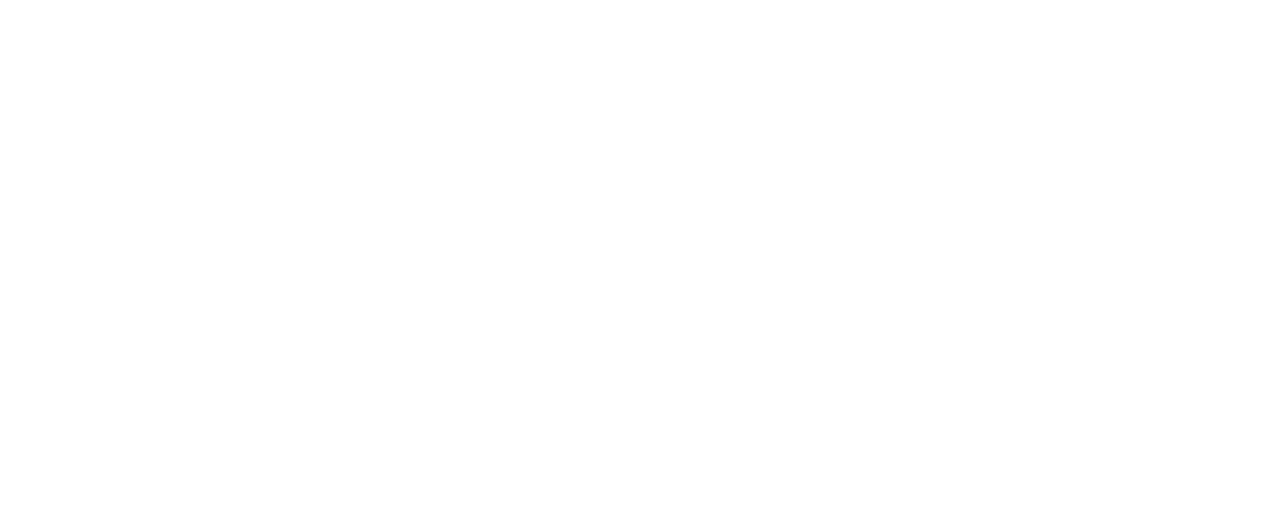
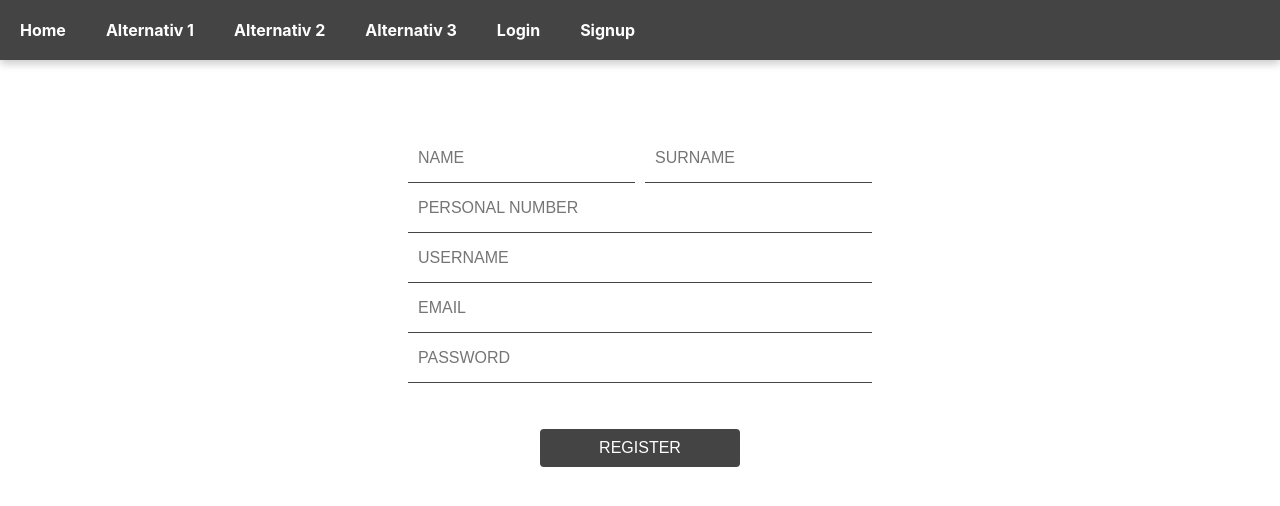
Before and after one commit to RobertFuruvald/IV1201_frontend, a React (Create React App) app: page /signup in a window 1280 px wide. Before the commit this address had no page. Shown: the top 506 px of the page. Built offline with nearby package versions, Linux system fonts and the light colour scheme.

Commit message:
combined code2  feb-12

```diff
--- a/src/App.js
+++ b/src/App.js
@@ -3,27 +3,31 @@
 import LoginView from './views/LoginView';
 import {BrowserRouter as Router, Route, Routes} from "react-router-dom";
 import AuthProvider from "./hooks/AuthProvider";
+import HeaderView from "./views/HeaderView";
+import SignUpView from "./views/SignUpView";
 
-
-
-// Define the main App component
 function App() {
   return (
     <div className="App">
-
-      {
       <Router>
         <AuthProvider>
           <Routes>
-              <Route path="/" element={<LoginView/>}/>
-              <Route path="/hello" element={<Home/>}/>
+            <Route
+              path="*"
+              element={
+                <div>
+                  <HeaderView />
+                  <Routes>
+                  <Route path="/signup" element={<SignUpView />} />
+                  <Route path="/" element={<LoginView />} />
+                  <Route path="/hello" element={<Home />} />
+                  </Routes>
+                </div>
+              }
+            />
           </Routes>
         </AuthProvider>
       </Router>
-
-
-      }
-
     </div>
   );
 }
--- /dev/null
+++ b/src/hooks/dataSource.js
@@ -0,0 +1,32 @@
+const DataSource = {
+  apiCall(endpoint, method, data) {
+   const url = process.env.REACT_APP_BACKEND_URL +`${endpoint}`;
+   console.log(url);
+    return fetch(url, {
+      method: method,
+      headers: {
+        'Content-Type': 'application/json'
+      },
+      body: data ? JSON.stringify(data) : undefined
+    })
+    .then(response => {
+      if (response.ok) {
+        return response.text();
+      }
+        return response.text().then(errorMessage => {
+          throw new Error(errorMessage);
+        });
+
+    })
+  },
+
+  registerUser(data) {
+    return DataSource.apiCall('api/auth/register', 'POST', data);
+  },
+
+  loginUser(data) {
+    return DataSource.apiCall('api/auth/login', 'POST', data);
+  }
+};
+
+export default DataSource;
--- /dev/null
+++ b/src/styling/headerView.css
@@ -0,0 +1,52 @@
+.header {
+  position: fixed;
+  top: 0;
+  left: 0;
+  width: 100%;
+  background-color: #444;
+  color: white;
+  z-index: 1000;
+  box-shadow: 0 4px 8px rgba(0, 0, 0, 0.2);
+  padding: 20px;
+  box-sizing: border-box;
+}
+
+.header + * {
+  margin-top: 100px;
+}
+
+.header-list {
+  list-style: none;
+  padding: 0;
+  margin: 0;
+  display: flex;
+  gap: 40px;
+}
+
+.header-list li {
+  display: inline;
+}
+
+.header-list li a {
+  color: white;
+  text-decoration: none;
+  transition: color 0.3s ease;
+}
+
+.header-list li a:hover {
+  color: #ccc;
+}
+
+.header-list li a.active {
+  font-weight: bold;
+}
+
+.user-info {
+  color: #ccc;
+  margin-right: 10px;
+}
+
+.user-info::after {
+  content: "|";
+  margin-left: 10px;
+}
--- /dev/null
+++ b/src/styling/signUpView.css
@@ -0,0 +1,83 @@
+.signup-section {
+    display: flex;
+    flex-direction: column;
+    align-items: center;
+    justify-content: center;
+    min-height: 50vh;
+    border-radius: 10px;
+    margin-left: 20%;
+    margin-right: 20%;
+    overflow-y: auto;
+  }
+
+  @media screen and (max-width: 1180px) {
+    .signup-section {
+      margin-left: auto;
+      margin-right: auto;
+    }
+  }
+
+  .signup-container {
+    display: flex;
+    flex-direction: column;
+    align-items: center;
+    justify-content: center;
+    width: 400px;
+    padding: 20px;
+    border: none;
+    border-radius: 15px;
+  }
+
+  .input-group {
+    display: flex;
+    flex-direction: column;
+    align-items: center;
+  }
+
+  .input-row {
+    display: flex;
+    width: 100%;
+    height: 50px;
+  }
+
+  .input-box {
+    flex: 1;
+    padding: 10px;
+    margin: 0 5px;
+    border: none;
+    border-bottom: 1px solid #444;
+    border-radius: 0px;
+    font-size: 16px;
+  }
+
+  .input-box:focus {
+    outline: none;
+  }
+
+  @media screen and (max-width: 1180px) {
+    .input-box {
+      width: 80%;
+    }
+  }
+
+  .login-button {
+    background-color: #444;
+    color: white;
+    border: none;
+    border-radius: 4px;
+    padding: 10px;
+    font-size: 16px;
+    cursor: pointer;
+    margin-top: 20px;
+    width: 200px;
+  }
+
+  .login-button:hover {
+    background-color: #222;
+  }
+
+  .message-error {
+    color: red;
+    font-weight: bold;
+    margin-top: 10px;
+  }
--- /dev/null
+++ b/src/views/HeaderView.js
@@ -0,0 +1,66 @@
+import React from 'react';
+import { NavLink } from 'react-router-dom';
+import '../styling/headerView.css';
+import { useAuth } from '../hooks/AuthProvider';
+
+function HeaderView(props) {
+  const auth = useAuth();
+
+  return (
+    <header className="header">
+      <nav>
+        <ul className="header-list">
+          <li>
+            <NavLink to="/" className="active">
+              Home
+            </NavLink>
+          </li>
+          <li>
+            <NavLink to="/alternativ1" className="active">
+              Alternativ 1
+            </NavLink>
+          </li>
+          <li>
+            <NavLink to="/alternativ2" className="active">
+              Alternativ 2
+            </NavLink>
+          </li>
+          <li>
+            <NavLink to="/alternativ3" className="active">
+              Alternativ 3
+            </NavLink>
+          </li>
+          {auth.token ? (
+            <>
+              <li>
+                <span className="user-info">
+                  Welcome: {auth.user} ({auth.role})
+                </span>
+              </li>
+              <li>
+                <NavLink to="/" onClick={() => auth.logOut()} className="active">
+                  Logout
+                </NavLink>
+              </li>
+            </>
+          ) : (
+            <>
+              <li>
+                <NavLink to="/" className="active">
+                  Login
+                </NavLink>
+              </li>
+              <li>
+                <NavLink to="/signup" className="active">
+                  Signup
+                </NavLink>
+              </li>
+            </>
+          )}
+        </ul>
+      </nav>
+    </header>
+  );
+}
+
+export default HeaderView;
--- /dev/null
+++ b/src/views/SignUpView.js
@@ -0,0 +1,105 @@
+import '../styling/signUpView.css';
+import React, { useState } from 'react';
+import DataSource from '../hooks/dataSource';
+import { useNavigate } from 'react-router-dom';
+
+function SignUpView(props) {
+  const navigate = useNavigate();
+
+  const [error, setError] = useState('');
+  const [name, setName] = useState('');
+  const [surname, setSurname] = useState('');
+  const [pnr, setPnr] = useState('');
+  const [email, setEmail] = useState('');
+  const [username, setUsername] = useState('');
+  const [password, setPassword] = useState('');
+
+  const handleSignUp = () => {
+     setError('');
+     if (!name || !surname || !pnr || !email || !username || !password) {
+         setError('All fields are required');
+          return;
+      }
+
+     if(!(/^[^\s@]+@[^\s@]+\.[^\s@]+$/).test(email)){
+       setError('Invalid email format');
+      return;
+     }
+
+      const signUpData = { name, surname, pnr, email, username, password };
+
+      DataSource.registerUser(signUpData)
+      .then(response => {
+       console.log('Registration successful:', response);
+        navigate('/');
+        return response;
+      })
+      .catch(error => {
+        console.error('Error:', error);
+        setError(error.toString().substring(6));
+      });
+  };
+
+
+  return (
+    <div className="signup-section">
+      <form className="signup-container" onSubmit={(e) => e.preventDefault()}>
+        <div className="input-group">
+          <div className="input-row">
+            <input
+              placeholder="NAME"
+              type="text"
+              className="input-box"
+              onChange={(e) => setName(e.target.value)}
+            />
+            <input
+              placeholder="SURNAME"
+              type="text"
+              className="input-box"
+              onChange={(e) => setSurname(e.target.value)}
+            />
+          </div>
+          <div className="input-row">
+            <input
+              placeholder="PERSONAL NUMBER"
+              type="text"
+              className="input-box"
+              onChange={(e) => setPnr(e.target.value)}
+            />
+          </div>
+          <div className="input-row">
+            <input
+              placeholder="USERNAME"
+              type="text"
+              className="input-box"
+              onChange={(e) => setUsername(e.target.value)}
+            />
+          </div>
+          <div className="input-row">
+            <input
+              placeholder="EMAIL"
+              type="email"
+              className="input-box"
+              onChange={(e) => setEmail(e.target.value)}
+            />
+          </div>
+          <div className="input-row">
+            <input
+              placeholder="PASSWORD"
+              className="input-box"
+              type="password"
+              onChange={(e) => setPassword(e.target.value)}
+              autoComplete="new-password"
+            />
+          </div>
+        </div>
+        <p className="message-error">{error}</p>
+        <button className="login-button" onClick={handleSignUp}>
+          REGISTER
+        </button>
+      </form>
+    </div>
+  );
+}
+
+export default SignUpView;
```
Lines whose indentation alone changed are shown as unchanged.
